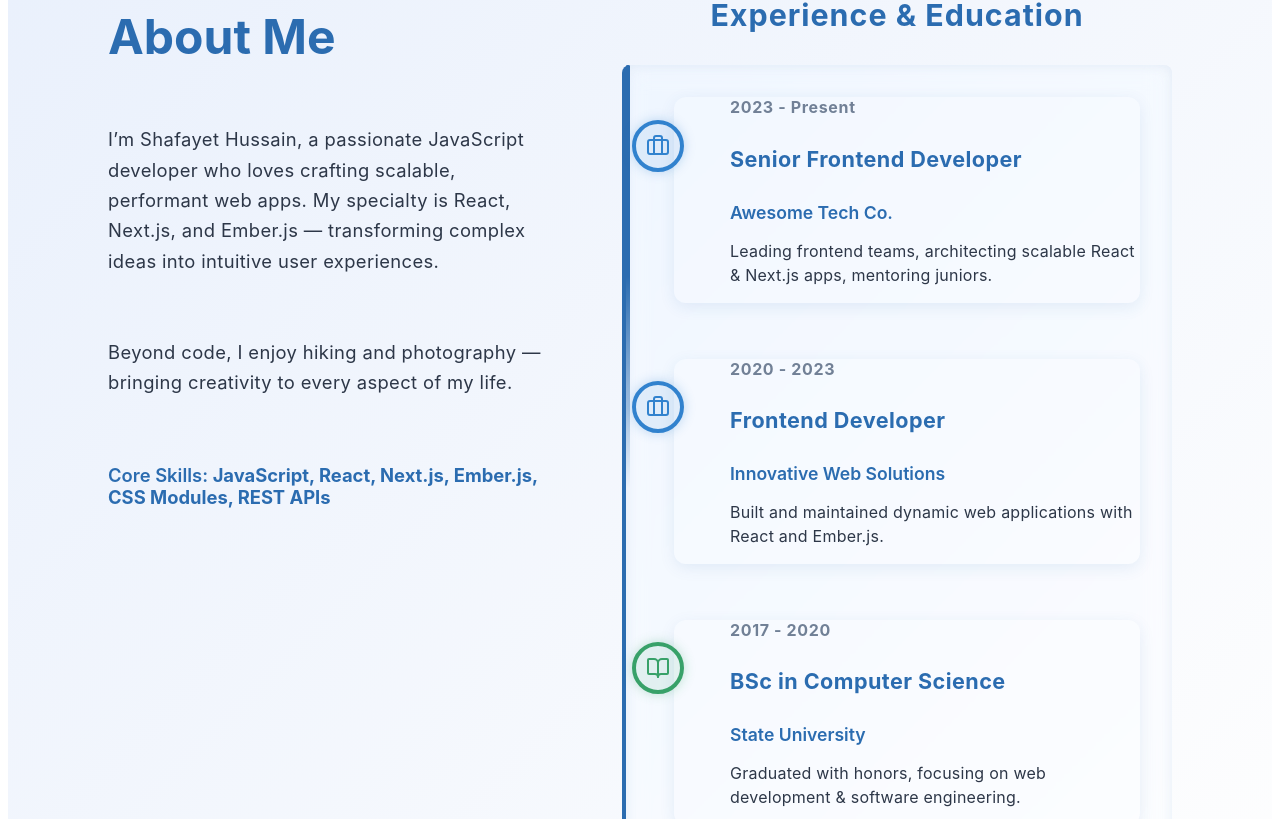
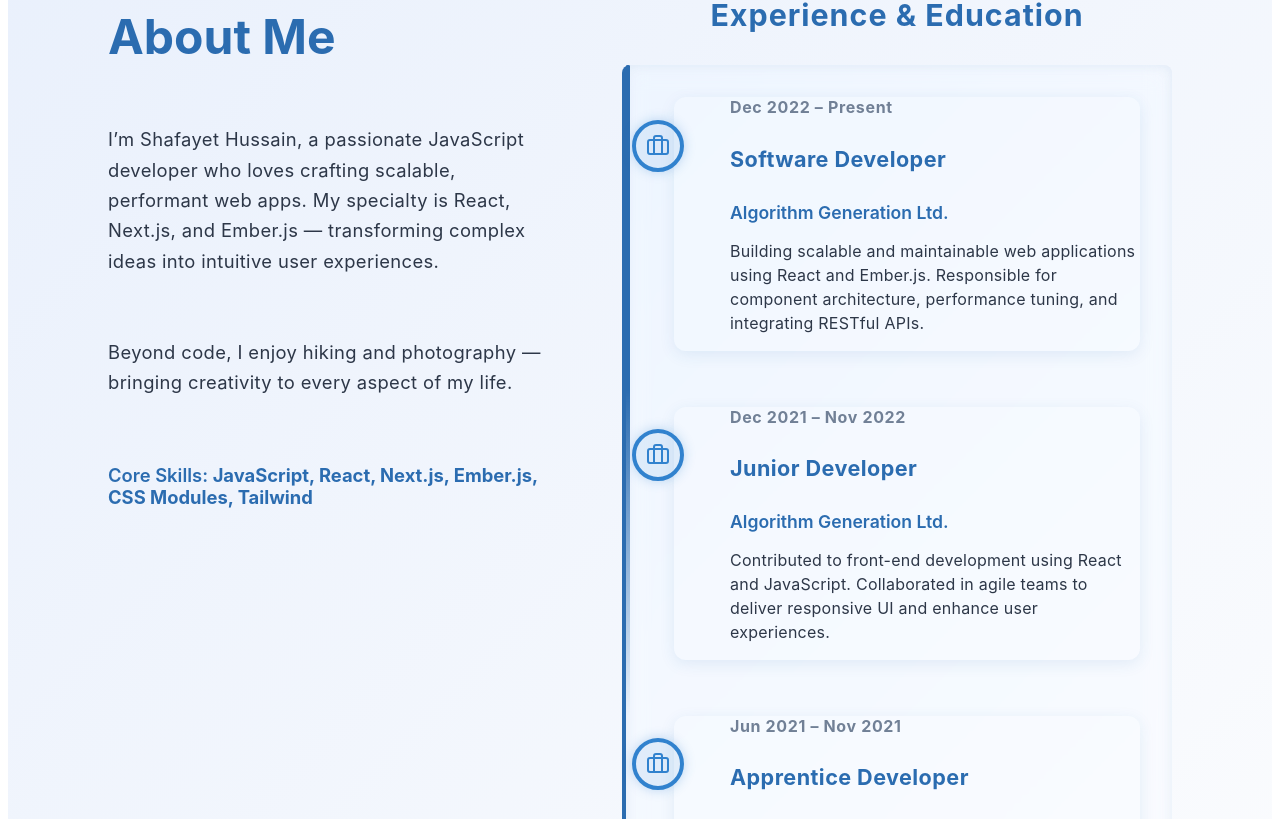
Before and after one commit to HussainShafayet/portfolio, a React (Create React App) app: page / in a window 1280 px wide. Shown: the part 681-1500 px from the top of the page. Built offline with nearby package versions, Linux system fonts and the light colour scheme; the HTML template or start-up script is replaced by a standard one.

Commit message:
about data modify and scroll to top added

```diff
--- a/src/App.js
+++ b/src/App.js
@@ -3,13 +3,14 @@ import React from "react";
 import {
   About,
   Contact,
+  FadeInSection,
+  Footer,
   Hero,
   Navbar,
   Projects,
+  ScrollToTop,
   Skills,
 } from "./components";
-import Footer from "./components/Footer";
-import FadeInSection from "./components/FadeInSection";
 
 const App = () => {
   return (
@@ -37,6 +38,8 @@ const App = () => {
       </main>
 
       <Footer />
+
+      <ScrollToTop />
     </div>
   );
 };
--- a/src/components/About.js
+++ b/src/components/About.js
@@ -5,32 +5,43 @@ import styles from '../assets/styles/components/About.module.css';
 
 const timelineData = [
   {
-    year: '2023 - Present',
-    title: 'Senior Frontend Developer',
-    company: 'Awesome Tech Co.',
+    year: 'Dec 2022 – Present',
+    title: 'Software Developer',
+    company: 'Algorithm Generation Ltd.',
     description:
-      'Leading frontend teams, architecting scalable React & Next.js apps, mentoring juniors.',
+      'Building scalable and maintainable web applications using React and Ember.js. Responsible for component architecture, performance tuning, and integrating RESTful APIs.',
     icon: <Briefcase size={24} />,
     type: 'work',
   },
   {
-    year: '2020 - 2023',
-    title: 'Frontend Developer',
-    company: 'Innovative Web Solutions',
+    year: 'Dec 2021 – Nov 2022',
+    title: 'Junior Developer',
+    company: 'Algorithm Generation Ltd.',
     description:
-      'Built and maintained dynamic web applications with React and Ember.js.',
+      'Contributed to front-end development using React and JavaScript. Collaborated in agile teams to deliver responsive UI and enhance user experiences.',
     icon: <Briefcase size={24} />,
     type: 'work',
   },
   {
-    year: '2017 - 2020',
-    title: 'BSc in Computer Science',
-    company: 'State University',
-    description: 'Graduated with honors, focusing on web development & software engineering.',
+    year: 'Jun 2021 – Nov 2021',
+    title: 'Apprentice Developer',
+    company: 'Algorithm Generation Ltd.',
+    description:
+      'Completed a 6-month apprenticeship focusing on modern front-end technologies, including hands-on projects with React and version control systems like Git.',
+    icon: <Briefcase size={24} />,
+    type: 'work',
+  },
+  {
+    year: '2016 – 2021',
+    title: 'BSc in Computer Science & Engineering',
+    company: 'Sylhet Engineering College',
+    description:
+      'Graduated with a strong foundation in software development, data structures, algorithms, and web technologies.',
     icon: <BookOpen size={24} />,
     type: 'education',
   },
 ];
+
 
 const About = () => {
   const { scrollYProgress } = useScroll({
@@ -60,7 +71,7 @@ const About = () => {
             aspect of my life.
           </p>
           <p className={styles.highlight}>
-            Core Skills: <strong>JavaScript, React, Next.js, Ember.js, CSS Modules, REST APIs</strong>
+            Core Skills: <strong>JavaScript, React, Next.js, Ember.js, CSS Modules, Tailwind</strong>
           </p>
         </div>
 
--- /dev/null
+++ b/src/components/ScrollToTop.js
@@ -0,0 +1,39 @@
+// src/components/ScrollToTop.jsx
+import React, { useState, useEffect } from 'react';
+import { ArrowUp } from 'lucide-react';
+import { motion, AnimatePresence } from 'framer-motion';
+
+const ScrollToTop = () => {
+  const [visible, setVisible] = useState(false);
+
+  useEffect(() => {
+    const toggleVisibility = () => {
+      setVisible(window.scrollY > 300);
+    };
+    window.addEventListener('scroll', toggleVisibility);
+    return () => window.removeEventListener('scroll', toggleVisibility);
+  }, []);
+
+  const scrollToTop = () => {
+    window.scrollTo({ top: 0, behavior: 'smooth' });
+  };
+
+  return (
+    <AnimatePresence>
+      {visible && (
+        <motion.button
+          onClick={scrollToTop}
+          initial={{ opacity: 0, y: 50 }}
+          animate={{ opacity: 1, y: 0 }}
+          exit={{ opacity: 0, y: 50 }}
+          className="fixed bottom-6 right-6 p-3 bg-blue-600 text-white rounded-full shadow-md hover:bg-blue-700 z-50"
+          aria-label="Scroll to top"
+        >
+          <ArrowUp size={20} />
+        </motion.button>
+      )}
+    </AnimatePresence>
+  );
+};
+
+export default ScrollToTop;
--- a/src/components/index.js
+++ b/src/components/index.js
@@ -6,3 +6,6 @@ export {default as Skills} from './Skills';
 export {default as Projects} from './Projects';
 export {default as Contact} from './Contact';
 export {default as ResearchPapers} from './ResearchPapers';
+export {default as ScrollToTop} from './ScrollToTop';
+export {default as FadeInSection} from './FadeInSection';
+export {default as Footer} from './Footer';
```
